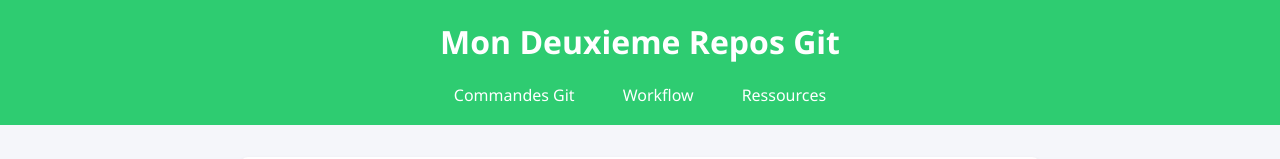
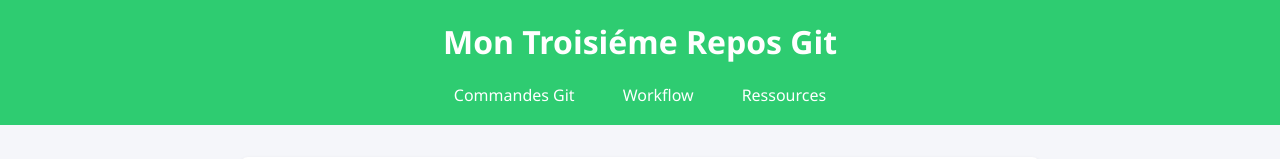
Before and after one commit to OussBenO/Demo1, a website built with Vite: page index.html in a window 1280 px wide. Shown: the top 159 px of the page. Built offline with nearby package versions, Linux system fonts and the light colour scheme.

Commit message:
Modif interface client

```diff
--- a/index.html
+++ b/index.html
@@ -8,7 +8,7 @@
   </head>
   <body>
     <header class="header">
-      <h1>Mon Deuxieme Repos Git</h1>
+      <h1>Mon Troisiéme Repos Git</h1>
       <nav class="nav">
         <ul>
           <li><a href="#commandes">Commandes Git</a></li>
```
